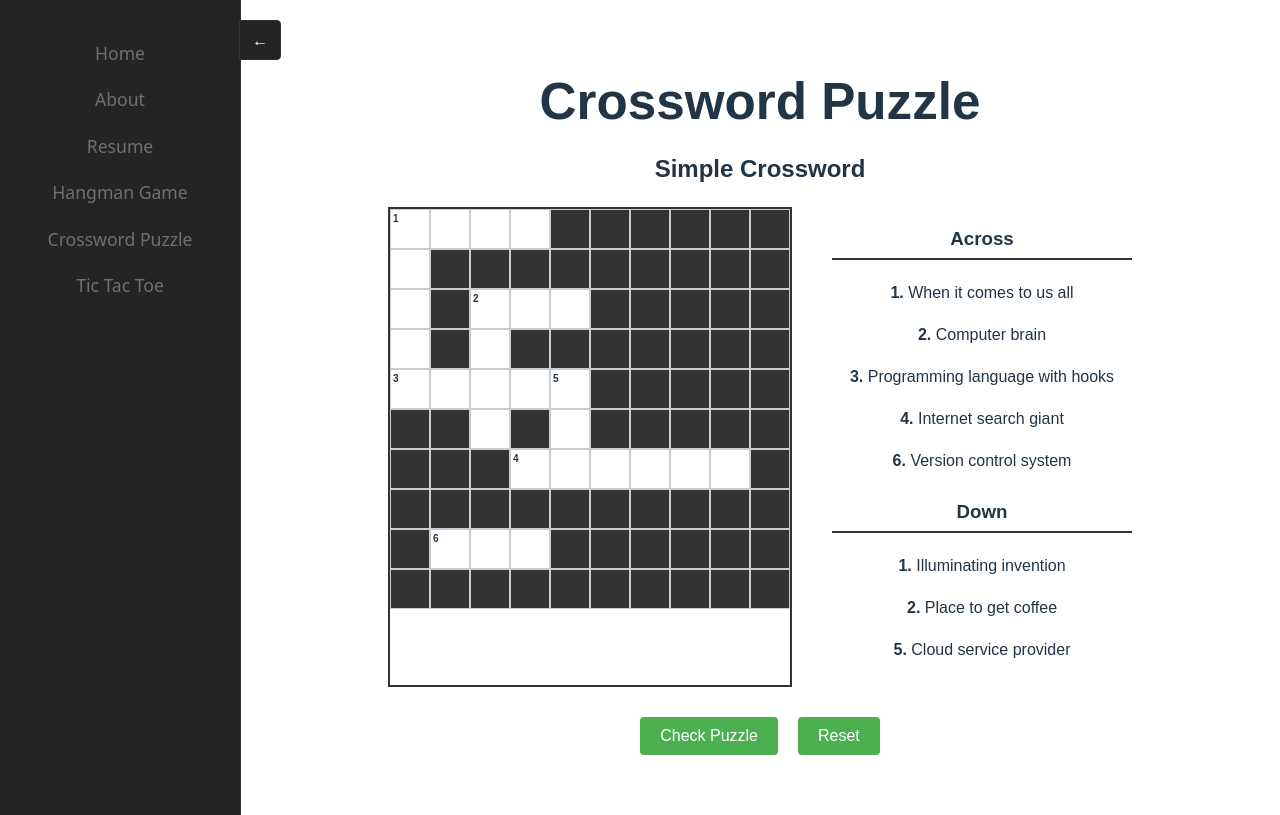
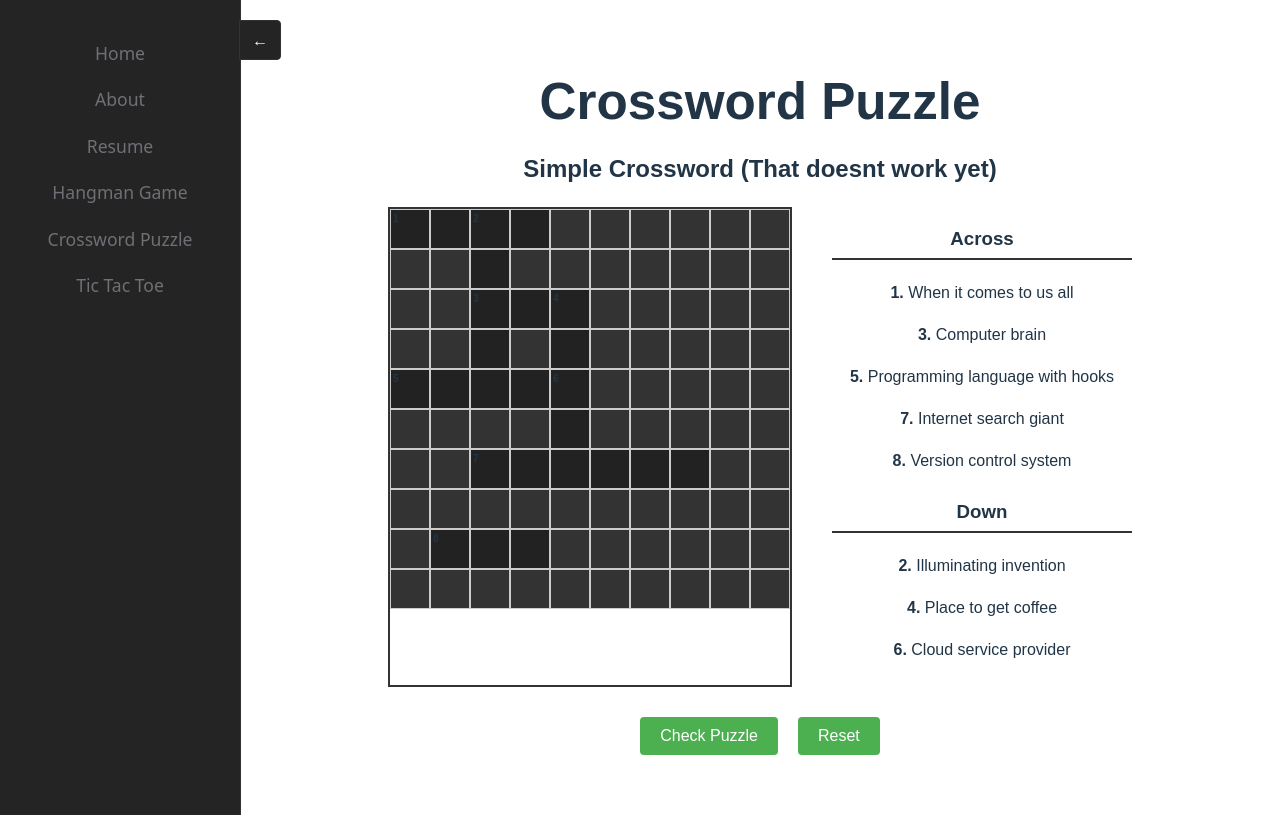
Before and after one commit to Olav517/TjeldnesWeb, a React (Vite) app in the folder dynamichomePage/: page /crossword in a window 1280 px wide. Built offline with nearby package versions, Linux system fonts and the light colour scheme.

Commit message:
fixet mye ræl i webapp, kryssord er still scuffed

```diff
--- a/dynamichomePage/src/pages/crossword.tsx
+++ b/dynamichomePage/src/pages/crossword.tsx
@@ -19,17 +19,25 @@ interface CrosswordPuzzleData {
 
 // Sample puzzle data
 const samplePuzzle: CrosswordPuzzleData = {
-  title: "Simple Crossword",
+  title: "Simple Crossword (That doesnt work yet)",
   size: { rows: 10, cols: 10 },
   clues: [
+    // 1 Across: TIME (0,0) to (0,3)
     { clue: "When it comes to us all", answer: "TIME", direction: 'across', row: 0, col: 0, number: 1 },
-    { clue: "Illuminating invention", answer: "LAMP", direction: 'down', row: 0, col: 0, number: 1 },
-    { clue: "Computer brain", answer: "CPU", direction: 'across', row: 2, col: 2, number: 2 },
-    { clue: "Place to get coffee", answer: "CAFE", direction: 'down', row: 2, col: 2, number: 2 },
-    { clue: "Programming language with hooks", answer: "REACT", direction: 'across', row: 4, col: 0, number: 3 },
-    { clue: "Internet search giant", answer: "GOOGLE", direction: 'across', row: 6, col: 3, number: 4 },
-    { clue: "Cloud service provider", answer: "AWS", direction: 'down', row: 4, col: 4, number: 5 },
-    { clue: "Version control system", answer: "GIT", direction: 'across', row: 8, col: 1, number: 6 }
+    // 1 Down: LAMP (0,2) to (3,2), intersects TIME at 'M'
+    { clue: "Illuminating invention", answer: "LAMP", direction: 'down', row: 0, col: 2, number: 2 },
+    // 2 Across: CPU (2,2) to (2,4), intersects LAMP at 'P'
+    { clue: "Computer brain", answer: "CPU", direction: 'across', row: 2, col: 2, number: 3 },
+    // 2 Down: CAFE (2,4) to (5,4), intersects CPU at 'U'
+    { clue: "Place to get coffee", answer: "CAFE", direction: 'down', row: 2, col: 4, number: 4 },
+    // 3 Across: REACT (4,0) to (4,4), intersects CAFE at 'E'
+    { clue: "Programming language with hooks", answer: "REACT", direction: 'across', row: 4, col: 0, number: 5 },
+    // 4 Down: AWS (4,4) to (6,4), intersects REACT at 'T'
+    { clue: "Cloud service provider", answer: "AWS", direction: 'down', row: 4, col: 4, number: 6 },
+    // 5 Across: GOOGLE (6,2) to (6,7), intersects AWS at 'S'
+    { clue: "Internet search giant", answer: "GOOGLE", direction: 'across', row: 6, col: 2, number: 7 },
+    // 6 Across: GIT (8,1) to (8,3)
+    { clue: "Version control system", answer: "GIT", direction: 'across', row: 8, col: 1, number: 8 }
   ]
 };
 
@@ -96,6 +104,7 @@ const Crossword: React.FC = () => {
 
     const { row, col } = selectedCell;
     const { key } = event;
+
 
     if (/^[a-zA-Z]$/.test(key)) {
       // Update the cell with the letter
--- a/dynamichomePage/src/styles/crossword.css
+++ b/dynamichomePage/src/styles/crossword.css
@@ -37,7 +37,7 @@
 }
 
 .grid-cell.active {
-  background-color: white;
+  background-color: #222;
   cursor: pointer;
 }
 
@@ -46,7 +46,7 @@
 }
 
 .grid-cell.selected {
-  background-color: #ffeb3b;
+  background-color: #bfa800;
 }
 
 .cell-number {
@@ -66,6 +66,14 @@
   font-size: 20px;
   font-weight: bold;
   text-transform: uppercase;
+  color: #222; /* Default for light mode */
+}
+
+@media (prefers-color-scheme: dark) {
+  .cell-letter {
+    color: #fff !important; /* Improve contrast in dark mode */
+    text-shadow: 0 1px 2px #000, 0 0 2px #000; /* Add subtle outline for readability */
+  }
 }
 
 .clues {
```
Also changed, not shown: 4 other files (tests, documents, lock files or other folders).
